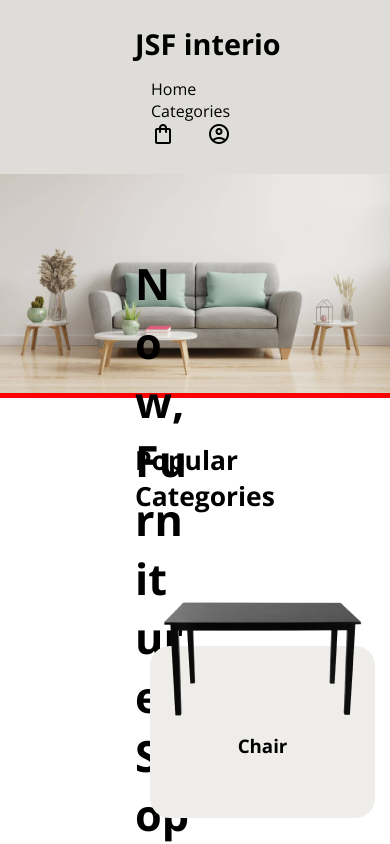
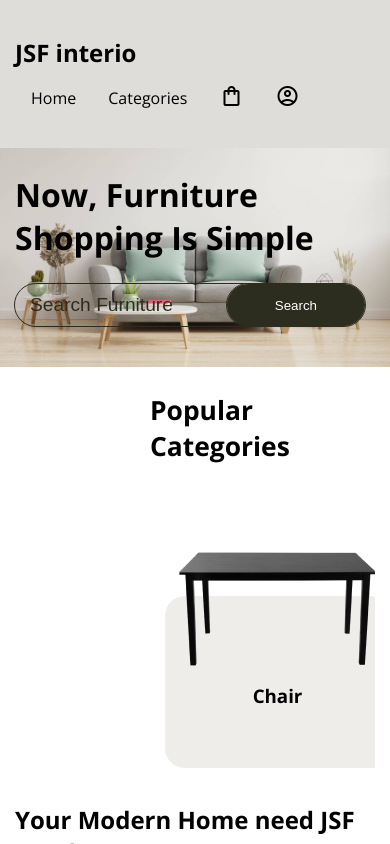
Before and after one commit to Jay9874/jf_interio, a React (Create React App) app in the folder frontend/: page / in a window 390 px wide. Shown: the top 844 px of the page. Built offline with nearby package versions, Linux system fonts and the light colour scheme; no server answers.

Commit message:
mobile view cover

```diff
--- a/frontend/src/App.css
+++ b/frontend/src/App.css
@@ -21,3 +21,9 @@ p, h1, h2, h3, h4, h5, h6 {
   padding: 0;
   margin: 0;
 }
+
+@media (0px <= width <= 780px){
+  .section-padding{
+    padding: 0 15px;
+  }
+}
--- a/frontend/src/components/Brand/brand.css
+++ b/frontend/src/components/Brand/brand.css
@@ -6,3 +6,9 @@
 .brand-name {
     white-space: nowrap;
 }
+
+@media (0 <= width <=742px){
+    .brand-container{
+        font-size: 1.5rem;
+    }
+}
--- a/frontend/src/components/Categories/Categories.jsx
+++ b/frontend/src/components/Categories/Categories.jsx
@@ -6,7 +6,7 @@ import { cat_chair, cat_sofa, cat_cabinet, cat_lamp, cat_bed } from '../../asset
 export default function Categories () {
   return (
     <div className='categories'>
-      <div className='categories-container'>
+      <div className='categories-container section-padding'>
         <div className='category-header-container'>
           <div className='category-header'>
             <h2>Popular Categories</h2>
--- a/frontend/src/components/Cover/cover.css
+++ b/frontend/src/components/Cover/cover.css
@@ -1,85 +1,93 @@
 .bg-img-container {
-    width: 100%;
     position: relative;
-    height: fit-content;
-    background-color: red;
 }
 
-.bg-img-container img{
+.bg-img-container img {
     width: 100%;
     height: auto;
 }
-.cover-text-container{
+
+.cover-text-container {
     position: absolute;
     top: 0;
     background: transparent;
 }
-.cover-text{
+
+.cover-text {
     display: flex;
+    justify-content: space-between;
     flex-wrap: wrap;
-    padding: 80px 135px 0;
-    word-break: break-all;
+    /* gap: 10px; */
 }
-.cover-text-item{
+
+.cover-text-item {
+    min-width: 250px;
+    /* max-width: 40%; */
     flex: 0 0 50%;
 }
 
-.cover-text-title{
+/* .cover-text-item{
+    flex: 0 0 50%;
+} */
+
+.cover-text-title {
     font-size: 1.35rem;
 }
-.cover-text-desc{
+
+.cover-text-desc {
     font-size: 1.2rem;
     word-spacing: .12rem;
     letter-spacing: .05rem;
-    padding: 0 0 0 30px;
 }
 
 
 
-.cover-search-container{
+.cover-search-container {
     padding: 30px 0 0;
-    width: 100%;
 }
-.cover-search-btn-cont{
-    display: flex;
-    flex-wrap: wrap;
+
+.cover-search-btn-cont {
+    display: inline-block;
     position: relative;
     height: 42px;
+    width: 350px;
 }
-.cover-search-form input{
-    /* width: 350px !important; */
+
+.cover-search-form input {
+    width: 250px !important;
     height: 42px;
-    padding: 0 40px 0  15px;
+    padding: 0 40px 0 15px;
     border-radius: 29px;
     border: none;
     outline: 1px solid #2D2D1F;
     background: transparent;
     font-size: 1.2rem;
 }
-.cover-search-form input::placeholder{
+
+.cover-search-form input::placeholder {
     color: #2D2D1F;
 }
 
 /* autocomplete customization */
-#cover-search-bar::-webkit-search-cancel-button{
+#cover-search-bar::-webkit-search-cancel-button {
     -webkit-appearance: none;
 }
+
 #cover-search-bar:-webkit-autofill,
 #cover-search-bar:-webkit-autofill:focus,
-#cover-search-bar:-webkit-autofill:hover
- {
+#cover-search-bar:-webkit-autofill:hover {
     font-size: 1.2rem;
     transition: background-color 600000s 0s, color 600000s 0s;
 }
+
 #cover-search-bar[data-autocompleted] {
     background-color: transparent !important;
 }
 
 
-.cover-search-form button{
+.cover-search-form button {
     position: absolute;
     right: 0;
-    /* width: 153px; */
     padding: 0 48px;
     height: 42px;
     border-radius: 29px;
@@ -89,3 +97,33 @@
     background-color: #2D2D1F;
     cursor: pointer;
 }
+
+/* Optimised for mobile view */
+@media (min-width: 780px) {
+    .cover-text-container {
+        padding: 50px 135px;
+    }
+}
+
+@media (0 <=width <=780px) {
+    .cover-text-container {
+        width: 100%;
+    }
+    .cover-search-container{
+        padding: 25px 15px 0;
+    }
+    .cover-text{
+        display: block;
+        padding: 25px 15px 0;
+    }
+    .cover-text-title {
+        font-size: 1rem;
+    }
+
+    .cover-text-desc {
+        display: none;
+        /* font-size: 1rem;
+        word-spacing: normal;
+        letter-spacing: normal; */
+    }
+}
--- a/frontend/src/components/Explore/Explore.jsx
+++ b/frontend/src/components/Explore/Explore.jsx
@@ -5,7 +5,7 @@ import { explore } from '../../assets'
 export default function Explore () {
   return (
     <div className='explore-section'>
-      <div className='explore-container'>
+      <div className='explore-container section-padding'>
         <div className='explore-text-container explore-item'>
           <div className='explore-text-btn'>
             <h1>Design your dream home with the perfect furniture.</h1>
--- a/frontend/src/components/Footer/Footer.jsx
+++ b/frontend/src/components/Footer/Footer.jsx
@@ -9,7 +9,7 @@ export default function Footer () {
   return (
     <footer>
       <div className='footer-container'>
-        <div className='wrapper'>
+        <div className='wrapper section-padding'>
           <div className='column company-column'>
             <div className='company-head-container'>
               <h4>Company</h4>
--- a/frontend/src/components/Navbar/Navbar.jsx
+++ b/frontend/src/components/Navbar/Navbar.jsx
@@ -6,7 +6,7 @@ import './navbar.css'
 export default function Navbar ({ navlinks }) {
   return (
     <div className='navbar'>
-      <div className='navbar-flex-container'>
+      <div className='navbar-flex-container section-padding'>
         <div className='navbar-flex-item brand'>
           <Brand />
         </div>
--- a/frontend/src/components/Navbar/navbar.css
+++ b/frontend/src/components/Navbar/navbar.css
@@ -12,7 +12,7 @@
     flex-wrap: wrap;
     gap: 15px;
     justify-content: space-between;
-    padding: 13px 135px 13px;
+    padding: 0 135px;
     align-content: center;
     min-height: 148px;
 
@@ -21,6 +21,7 @@
 .links {
     display: flex;
     flex-wrap: wrap;
+    align-items: center;
 }
 
 .navlink-item{
--- a/frontend/src/components/Offer/Offer.jsx
+++ b/frontend/src/components/Offer/Offer.jsx
@@ -5,7 +5,7 @@ import { offer_bg } from '../../assets'
 export default function Offer () {
   return (
     <div className='offer-section'>
-      <div className='offer-container'>
+      <div className='offer-container section-padding'>
         <div className='offer-bg-container'>
           <img src={offer_bg} alt='Offer' />
           <div className='offer-gradient-container' />
--- a/frontend/src/components/Quality/Quality.jsx
+++ b/frontend/src/components/Quality/Quality.jsx
@@ -5,7 +5,7 @@ import { check, sofa_chair } from '../../assets'
 export default function Quality () {
   return (
     <div className='quality-section'>
-      <div className='quality-flex-container'>
+      <div className='quality-flex-container section-padding'>
         <div className='quality-item quality-img-container'>
           <div className='title-container'>
             <h2>
--- a/frontend/src/components/Quality/quality.css
+++ b/frontend/src/components/Quality/quality.css
@@ -1,5 +1,5 @@
 .quality-section {
-    padding: 0 135px;
+    width: 100%;
 }
 
 .para-container{
--- a/frontend/src/components/Review/Review.jsx
+++ b/frontend/src/components/Review/Review.jsx
@@ -37,8 +37,8 @@ export default function Review () {
 
   return (
     <div className='review-section'>
-      <div className='review-container'>
-        <div className='review-header-container'>
+      <div className='review-container '>
+        <div className='review-header-container section-padding'>
           <h1>Our Reviews</h1>
         </div>
         <div className='review-card-container'>
```
